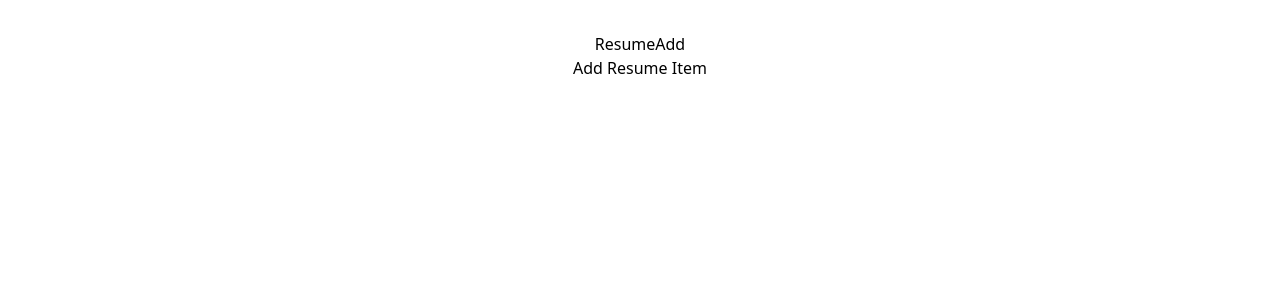
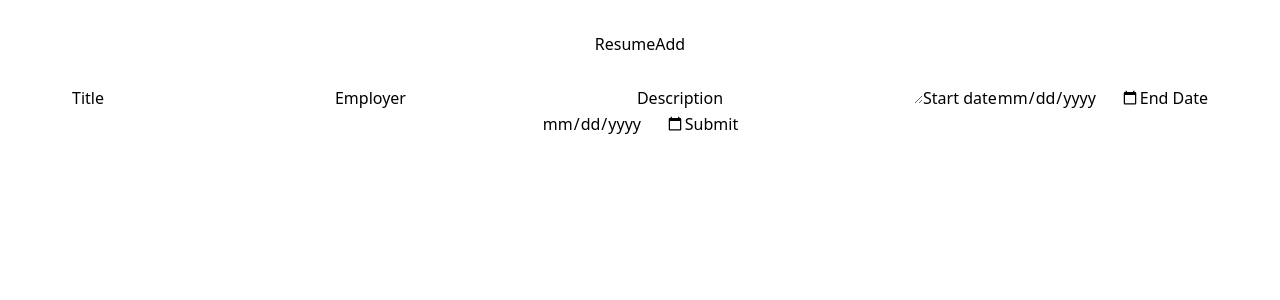
Before and after one commit to strangequarkk/sq_2023, a React (Vite) app in the folder sq-front/: page /add in a window 1280 px wide. Shown: the top 300 px of the page. Built offline with nearby package versions, Linux system fonts and the light colour scheme.

Commit message:
Basic resume item creation working

```diff
--- a/sq-front/src/components/AddResumeItem.jsx
+++ b/sq-front/src/components/AddResumeItem.jsx
@@ -1,3 +1,120 @@
+import { useState } from "react"
+import { createResumeItem } from "../services/resume.service";
+
 export const AddResumeItem = () => {
-  return <p>Add Resume Item</p>;
+  const initialState = {
+    id: null,
+    title: "",
+    employer:"",
+    description: "",
+    start_date: "",
+    end_date: ""
+  }
+
+  const [resumeItem, setResumeItem] = useState(initialState);
+  const [submitted, setSubmitted] = useState(false);
+
+  const handleItemChange = (e) => {
+    const { name, value } = e.target;
+    console.log(name, value)
+    console.log(resumeItem);
+    setResumeItem({ ...resumeItem, [name]: value });
+  }
+
+  const populateAndConfirm = (response) => {
+    setResumeItem({ ...response.data })
+    setSubmitted(true);
+    console.log(response.data)
+  }
+
+  const submitItem = () => {
+    let data = { ...resumeItem }
+    createResumeItem(data, populateAndConfirm)
+  }
+
+  const newItem = () => {
+    setResumeItem(initialState);
+    setSubmitted(false);
+  }
+
+  const preventFormRefresh = (e) => {
+    e.preventDefault();
+  }
+
+  const closeAlert = (e) => {
+    e.target.closest('dialog').removeAttribute('open');
+  }
+
+  return (
+    <>
+      <form onSubmit={preventFormRefresh}>
+        {submitted ? (
+          <div>
+            <dialog role="alert" open>
+              Resume Item added!
+              <button
+                  type="button"
+                  className="close"
+                  data-dismiss="alert"
+                  aria-label="Close"
+                  onClick={closeAlert}
+                >
+                  <span aria-hidden="true">&times;</span>
+                </button>
+            </dialog>
+            <button onClick={newItem}>
+              Add new
+            </button>
+          </div>
+        ) : (
+            <>
+              <label htmlFor="title">Title</label>
+              <input
+                type="text"
+                id="title"
+                required
+                value={resumeItem.title}
+                onChange={handleItemChange}
+                name="title"
+              />
+              <label htmlFor="employer">Employer</label>
+              <input
+                type="text"
+                id="employer"
+                required
+                value={resumeItem.employer}
+                onChange={handleItemChange}
+                name="employer"
+              />
+              <label htmlFor="description">Description</label>
+              <textarea
+                id="description"
+                required
+                value={resumeItem.description}
+                onChange={handleItemChange}
+                name="description"></textarea>
+              <label htmlFor="start_date">Start date</label>
+              <input
+                type="date"
+                value={resumeItem.start_date}
+                onChange={handleItemChange}
+                id="start_date"
+                name="start_date"
+              />
+              <label htmlFor="end_date">End Date</label>
+              <input
+                type="date"
+                value={resumeItem.end_date}
+                onChange={handleItemChange}
+                id="end_date"
+                name="end_date"
+              />
+              <button onClick={submitItem}>
+                Submit
+              </button>
+            </>
+      ) }
+      </form>
+    </>
+  );
 };
--- a/sq-front/src/components/ResumeList.jsx
+++ b/sq-front/src/components/ResumeList.jsx
@@ -8,11 +8,11 @@ export const ResumeList = () => {
   const history = useNavigate();
   const countRef = useRef(0);
 
-  const retrieveResponse = (response) => {
+  const populateFromResponse = (response) => {
     setResumeItems(response.data)
   }
   useEffect(() => {
-    retrieveAllResumeItems(retrieveResponse);
+    retrieveAllResumeItems(populateFromResponse);
   }, [countRef])
 
   const handleUpdateClick = (id) => {
@@ -21,7 +21,7 @@ export const ResumeList = () => {
   const handleDeleteClick = (id) => {
     deleteResumeItem(id, () => {
       setDeleted(true);
-      retrieveAllResumeItems(retrieveResponse);
+      retrieveAllResumeItems(populateFromResponse);
     })
   }
   return (
@@ -32,7 +32,7 @@ export const ResumeList = () => {
                 className=""
                 role="alert"
               >
-                Menu deleted!
+                Resume Item deleted!
                 <button
                   type="button"
                   className="close"
@@ -43,12 +43,13 @@ export const ResumeList = () => {
                 </button>
               </div>
             )}
-            {resumeItems &&
+            {resumeItems ?
               resumeItems.map((resumeItem) => (
                 <article key={resumeItem.id} className="resume-list-item">
                   <div className="resume-item-info">
                     <h2 >{resumeItem.title}</h2>
                     <h4 >{resumeItem.employer}</h4>
+                    <p >{resumeItem.description}</p>
                     <p >{resumeItem.start_date}</p>
                     <p >{resumeItem.end_date}</p>
                   </div>
@@ -66,7 +67,9 @@ export const ResumeList = () => {
                         </button>
                   </div>
                 </article>
-              ))}
+              )) :
+                <p>No Resume Items</p>
+              }
 
         </section>
 
--- a/sq-front/src/services/resume.service.js
+++ b/sq-front/src/services/resume.service.js
@@ -23,3 +23,14 @@ export const deleteResumeItem = (id, callback) => {
       console.error(e);
     });
 };
+
+export const createResumeItem = (data, callback) => {
+  axios
+    .post(`${baseURL}/resume/`, data)
+    .then((response) => {
+      callback(response);
+    })
+    .catch((e) => {
+      console.error(e);
+    });
+};
```
Also changed, not shown: 1 other file (tests, documents, lock files or other folders).
